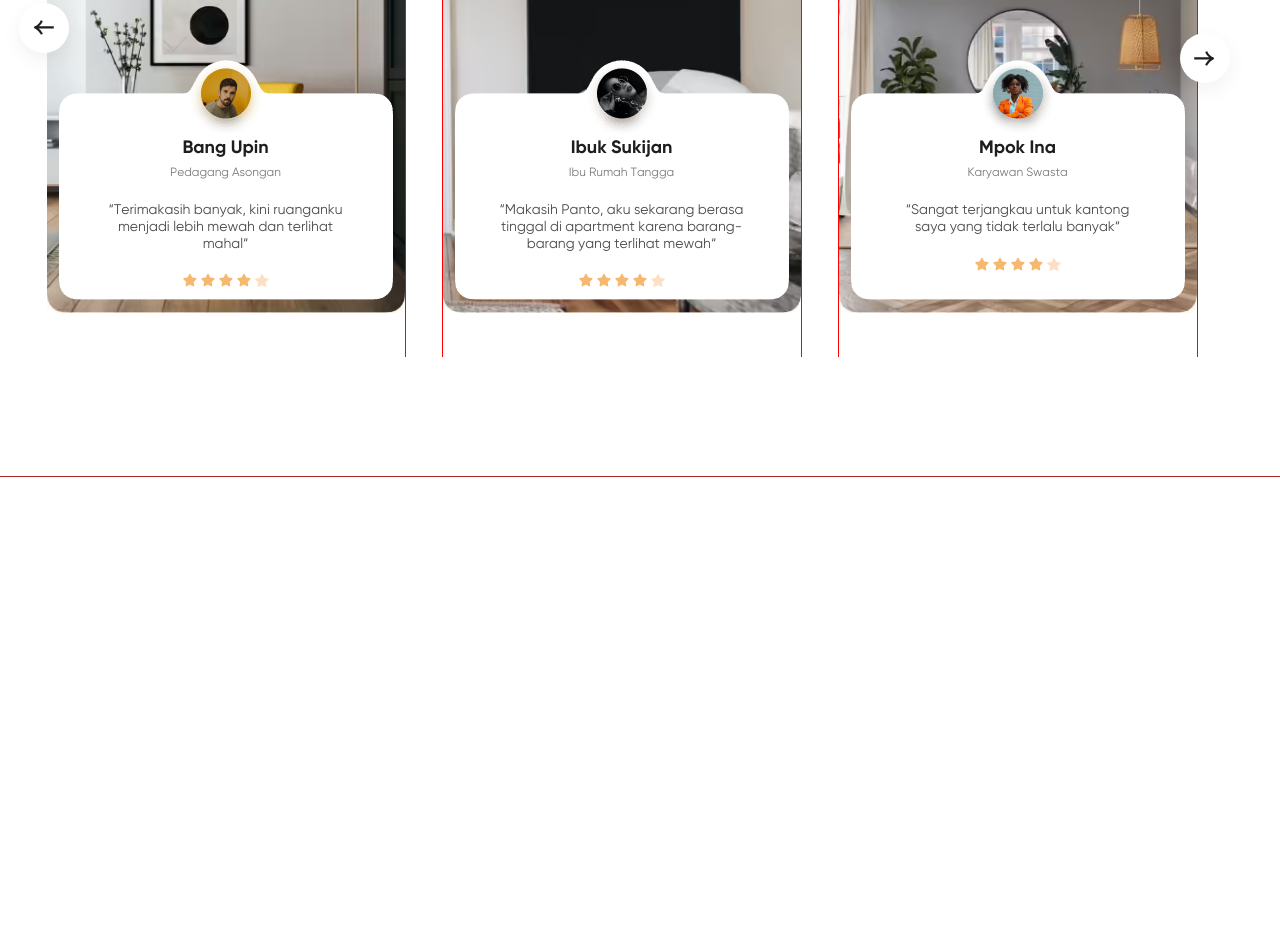
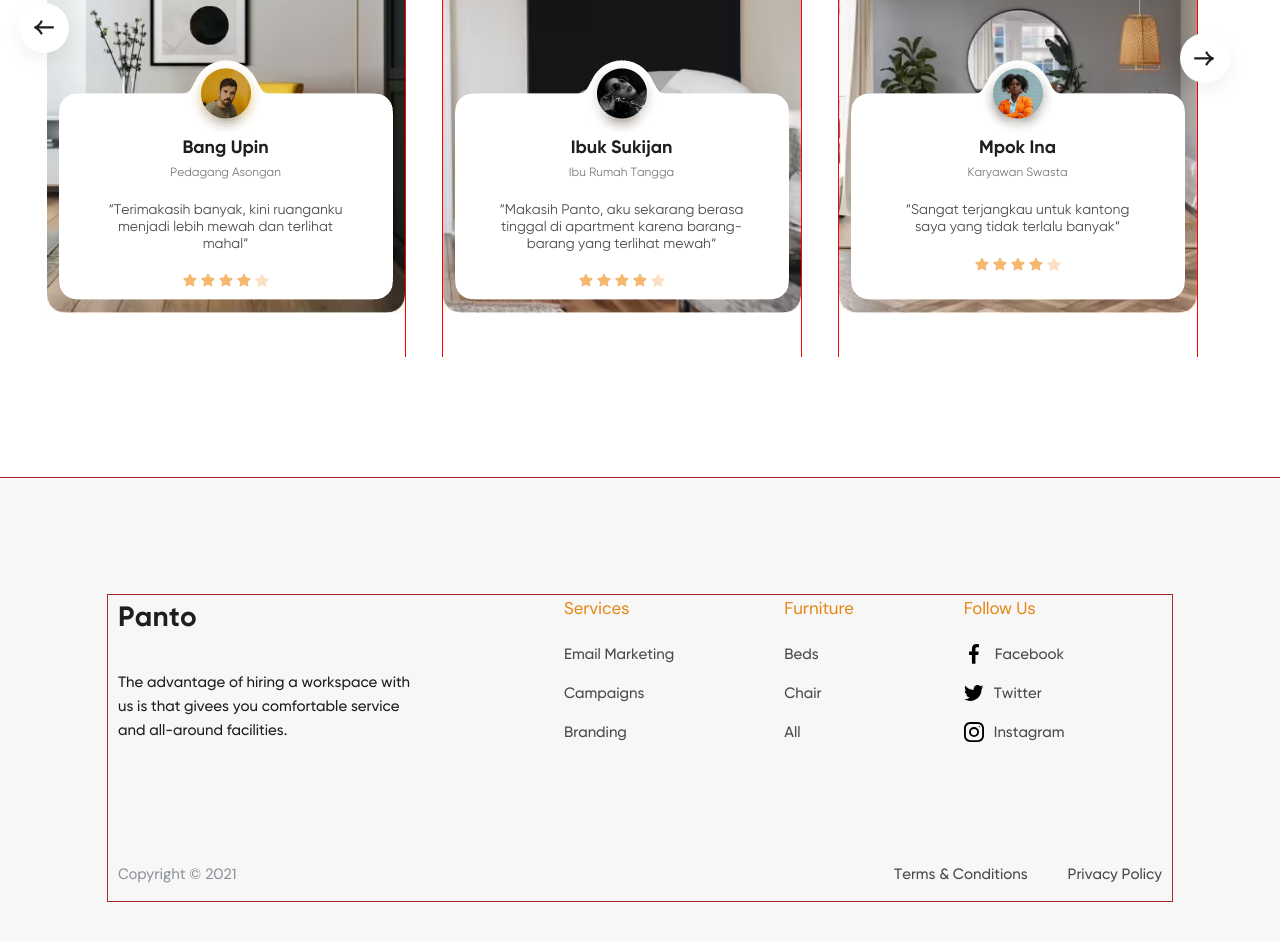
Before and after one commit to Larukhina-Tatiana/Panto, a website: page index.html in a window 1280 px wide. Shown: the part 4071-5012 px from the top of the page. Before the commit the page ends 4548 px from the top, so only its background shows below. Drawn offline with nearby package versions, Linux system fonts and the light colour scheme.

Commit message:
закончен footer

```diff
--- a/index.html
+++ b/index.html
@@ -1678,7 +1678,89 @@
 
   </main>
   <footer class="footer">
-    <div class="container"></div>
+    <div class="footer__container container">
+      <div class="footer__inner">
+        <div class="footer__content">
+          <a class="footer__logo logo logo--black" href="./index.html">Panto</a>
+          <p class="footer__content-text">
+            The advantage of hiring a workspace with us is that givees you comfortable service and all-around
+            facilities.
+          </p>
+        </div>
+        <div class="footer__box-lists">
+          <ul class="footer__list">
+            <li class="footer__item">
+              <p class="footer__title">services</p>
+            </li>
+            <li class="footer__item">
+              <a class="footer__link" href="">Email Marketing</a>
+            </li>
+            <li class="footer__item">
+              <a class="footer__link" href="">Campaigns</a>
+            </li>
+            <li class="footer__item">
+              <a class="footer__link" href="">Branding</a>
+            </li>
+          </ul>
+          <ul class="footer__list">
+            <li class="footer__item">
+              <p class="footer__title">Furniture</p>
+
+            </li>
+            <li class="footer__item">
+              <a class="footer__link" href="">Beds</a>
+            </li>
+            <li class="footer__item">
+              <a class="footer__link" href="">Chair</a>
+            </li>
+            <li class="footer__item">
+              <a class="footer__link" href="">All</a>
+            </li>
+          </ul>
+          <address>
+            <ul class="footer__list">
+              <li class="footer__item">
+                <p class="footer__title">Follow Us</p>
+              </li>
+              <li class="footer__item">
+                <a class="footer__link flex" href="">
+                  <svg class="footer__link-svg footer__link-svg--facebook" width="10" height="20"
+                    aria-label="icon facebook">
+                    <use href="./images/icons/icons.svg#facebook"></use>
+                  </svg>
+                  Facebook
+                </a>
+              </li>
+              <li class="footer__item">
+                <a class="footer__link flex" href="">
+                  <svg class="footer__link-svg" width="20" height="16" aria-label="icon Twitter">
+                    <use href="./images/icons/icons.svg#twitter"></use>
+                  </svg>Twitter</a>
+              </li>
+              <li class="footer__item">
+                <a class="footer__link flex" href="">
+                  <svg class="footer__link-svg" width="20" height="20" aria-label="icon Instagram">
+                    <use href="./images/icons/icons.svg#instagram"></use>
+                  </svg>
+                  Instagram
+                </a>
+              </li>
+            </ul>
+          </address>
+        </div>
+      </div>
+      <div class="footer__copy-list">
+        <p class="footer__copy">Copyright © 2021</p>
+        <ul class="footer__list-copylink">
+          <li class="footer__item">
+            <a class="footer__link" href="">Terms & Conditions</a>
+          </li>
+          <li class="footer__item">
+            <a class="footer__link" href="">Privacy Policy</a>
+          </li>
+        </ul>
+      </div>
+    </div>
   </footer>
 
   <script src="https://ajax.googleapis.com/ajax/libs/jquery/3.4.1/jquery.min.js"></script>
--- /dev/null
+++ b/scss/components/_footer.scss
@@ -0,0 +1,89 @@
+.footer {
+  padding: rem(118) 0 rem(56);
+  background-color: var(--background);
+  font-size: rem(15);
+  line-height: 1.6;
+  @extend %Gilroy-500;
+
+  &__container {
+    max-width: rem(1064);
+  }
+
+  &__inner {
+    display: flex;
+    margin-bottom: rem(118);
+  }
+
+  &__logo {
+    margin-bottom: rem(30);
+  }
+
+  &__content {
+    max-width: rem(294);
+    margin-right: rem(152);
+  }
+
+  &__box-lists {
+    display: flex;
+    gap: rem(110);
+    align-items: center;
+  }
+
+  &__link {
+    color: var(--gray-8);
+    @include transition ($transition-property: color);
+
+    @media (any-hover: hover) {
+      &:hover {
+        color: var(--accent);
+
+        .footer__link-svg {
+          fill: var(--accent);
+        }
+      }
+    }
+
+    &-svg {
+      margin-right: rem(10);
+      @include transition ($transition-property: fill);
+    }
+
+    &-svg--facebook {
+      margin-right: rem(16);
+      margin-left: rem(5);
+    }
+  }
+
+  &__copy-list {
+    display: flex;
+    justify-content: space-between;
+  }
+
+  &__copy {
+    font-family: "DM Sans", sans-serif;
+    font-weight: 400;
+    letter-spacing: -0.01em;
+    color: rgba(30, 40, 51, .5);
+  }
+
+  &__title {
+    margin-bottom: rem(20);
+    font-family: "DM Sans", sans-serif;
+    font-weight: 400;
+    font-size: rem(17);
+    letter-spacing: -0.01em;
+    color: var(--accent);
+    text-transform: capitalize;
+  }
+
+  &__item {
+    &:not(:last-child) {
+      margin-bottom: rem(15);
+    }
+  }
+
+  &__list-copylink {
+    display: flex;
+    gap: rem(40);
+  }
+}
--- a/scss/style.scss
+++ b/scss/style.scss
@@ -17,16 +17,8 @@
 @import "./components/experiences";
 @import "./components/materials";
 @import "./components/testimonials";
-// @import "./components/_swiper";
-// @import "./components/swiper-pagination-bullet";
-// @import "./components/_advantages";
-// @import "./components/howdoes";
-// @import "./components/_video";
-// @import "./components/_footer";
-// @import "./components/_important";
-// @import "./components/_contacts";
-// @import "./components/_blog";
-// @import "./components/_catalog";
+@import "./components/_footer";
+
 
 
 // .swiper-button-left {
```
Also changed, not shown: scss/style.css, 1 other file.
